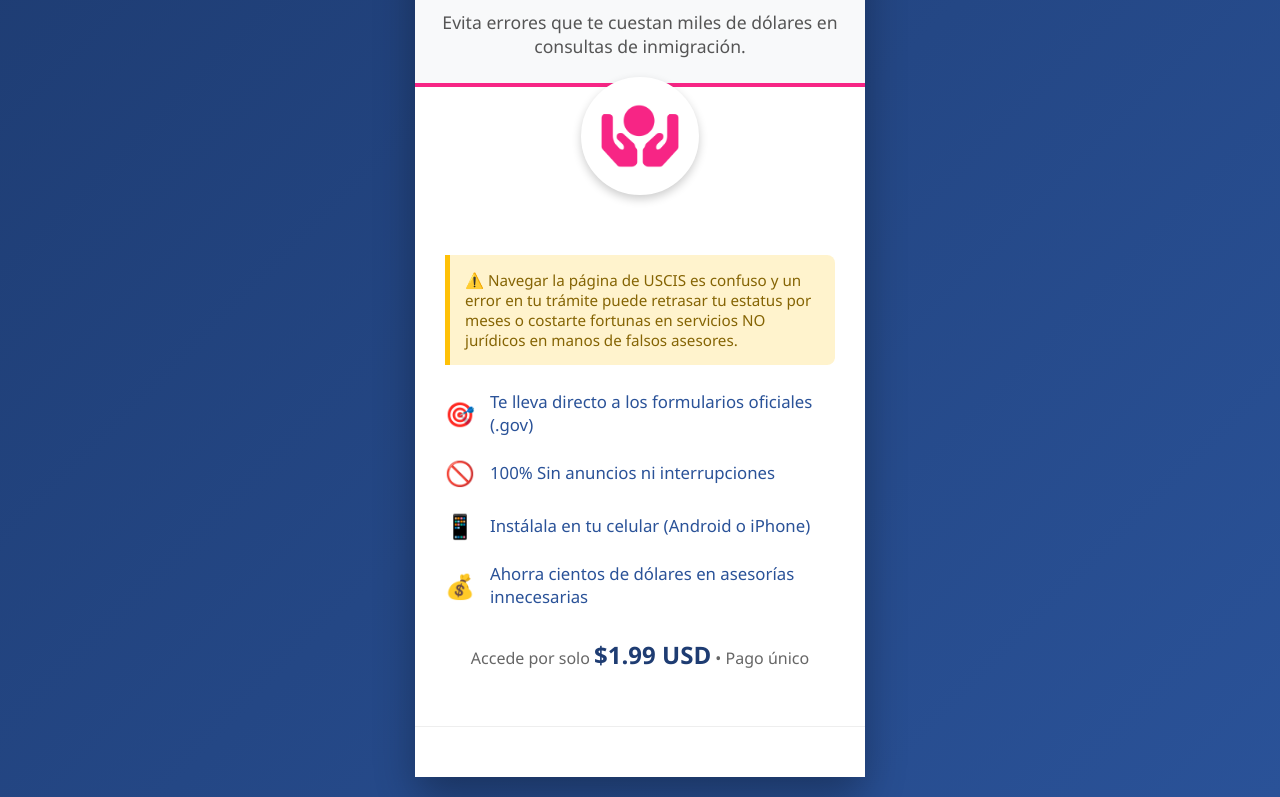
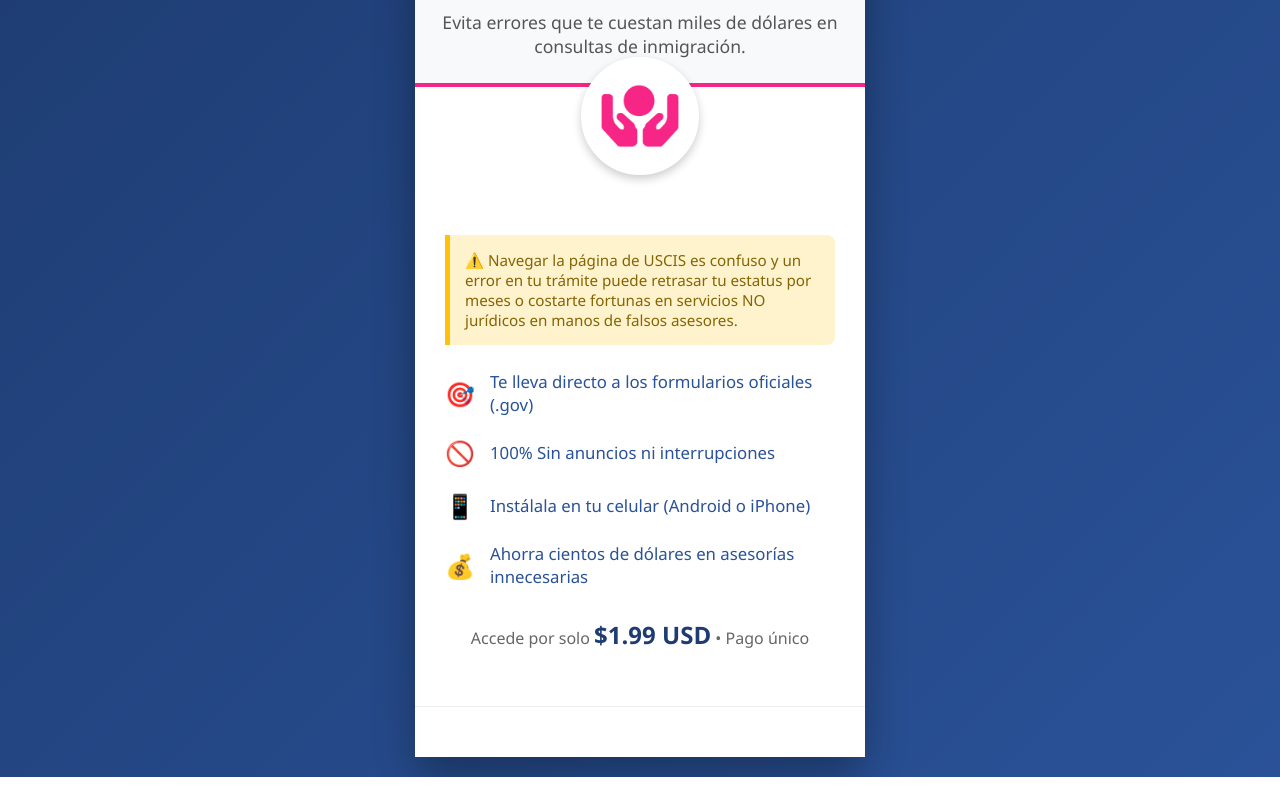
Before and after one commit to chujitso/Amigro, a website: page www/amigro.html in a window 1280 px wide. Shown: the part 150-947 px from the top of the page. Drawn offline with Linux system fonts and the light colour scheme; a script that the page names is missing.

Commit message:
Add files via upload

```diff
--- a/www/amigro.html
+++ b/www/amigro.html
@@ -36,7 +36,7 @@
             border-radius: 50%;
             border: 4px solid white;
             box-shadow: 0 4px 10px rgba(0,0,0,0.2);
-            margin-top: -10px; /* Esto lo sube para que quede montado en la línea */
+            margin-top: -30px; /* Esto lo sube para que quede montado en la línea */
             background: white;
             display: block;
             margin-left: auto;
```
